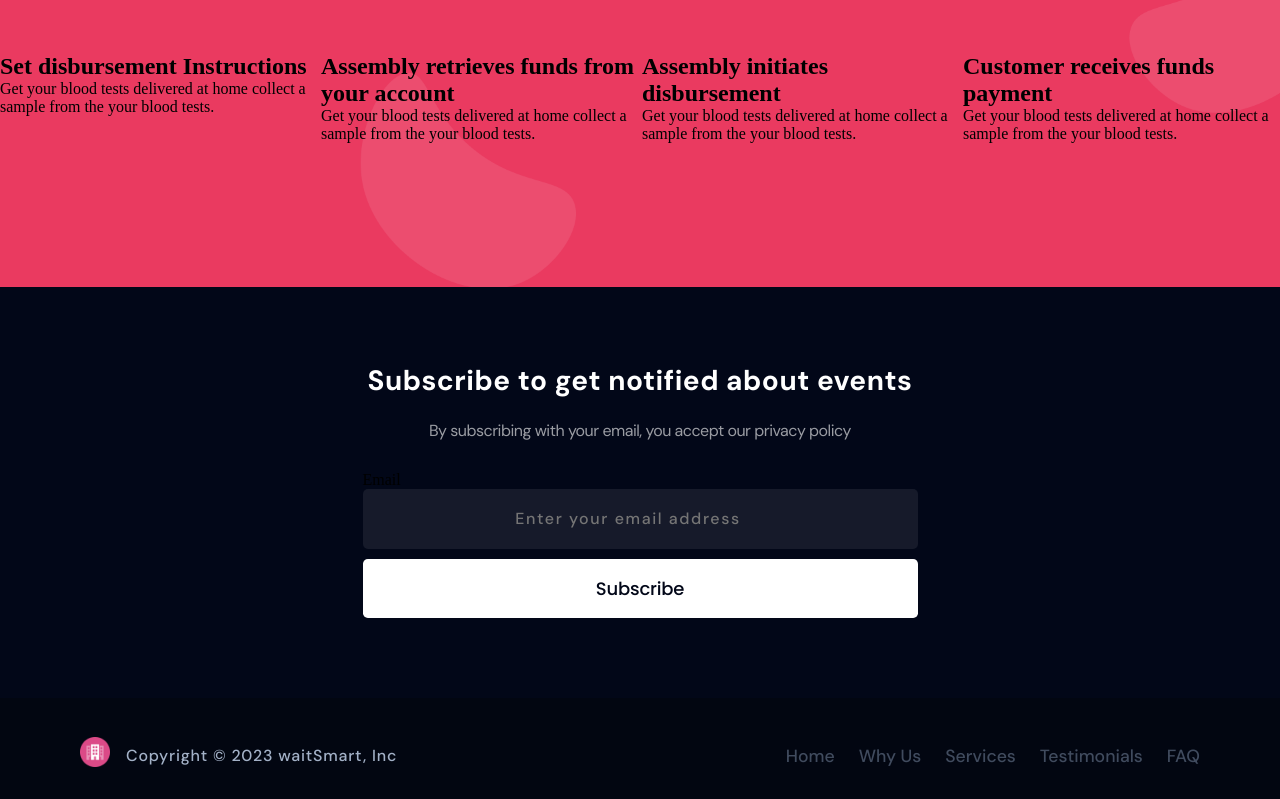
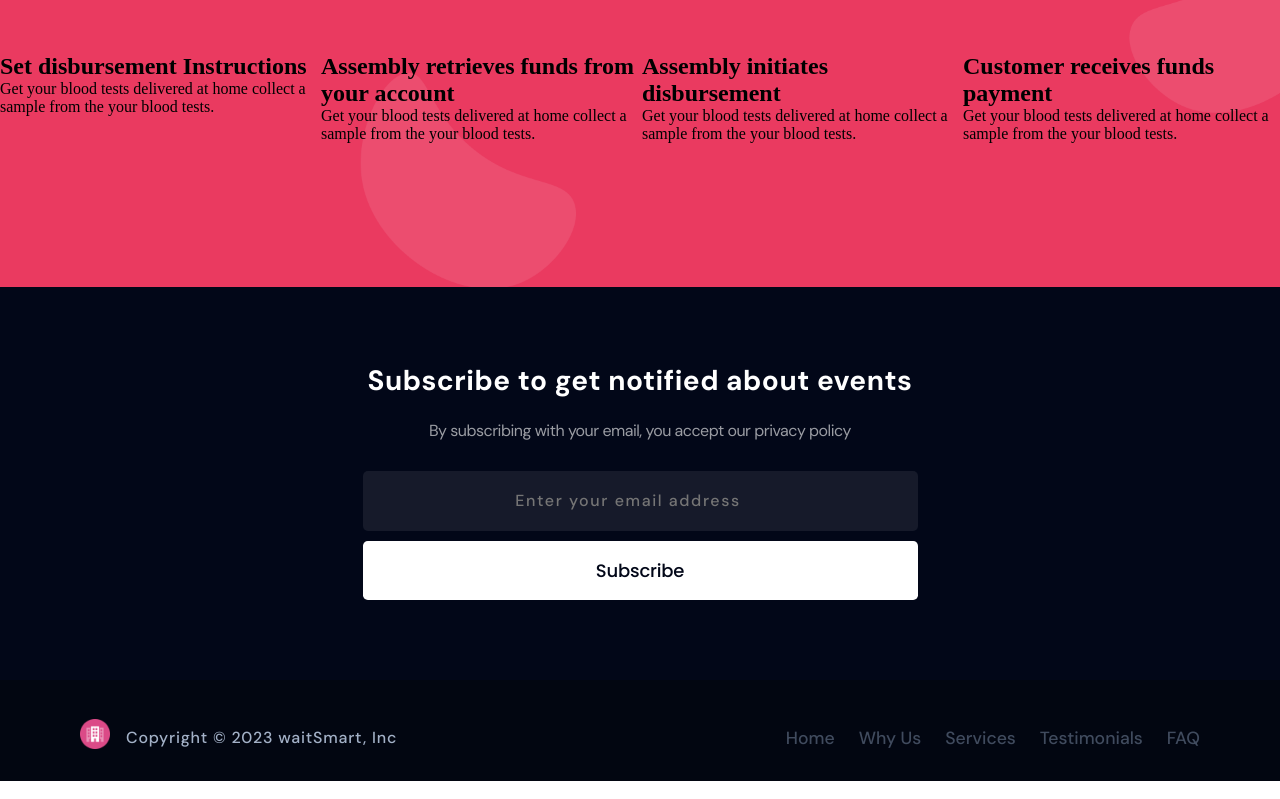
Before and after one commit to Anmol-Baranwal/WaitSmart, a Next.js app: page / in a window 1280 px wide. Shown: the part 2454-3253 px from the top of the page. Built offline with nearby package versions, Linux system fonts and the light colour scheme.

Commit message:
remove label

```diff
--- a/components/Subscribe/Subscribe.js
+++ b/components/Subscribe/Subscribe.js
@@ -13,9 +13,6 @@ const Subscribe = () => {
           By subscribing with your email, you accept our privacy policy
         </Text>
         <Box as="form" className={styles.form}>
-          <Box as="label" htmlFor="subscribeEmail" variant="styles.srOnly">
-            Email
-          </Box>
           <CustomInput
             placeholder="Enter your email address"
             type="email"
```
